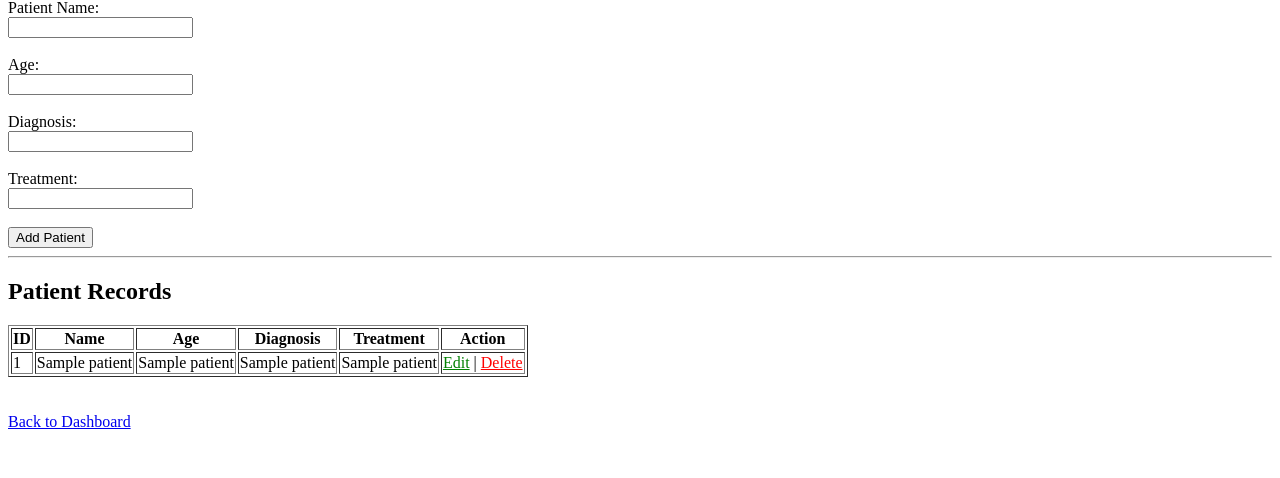
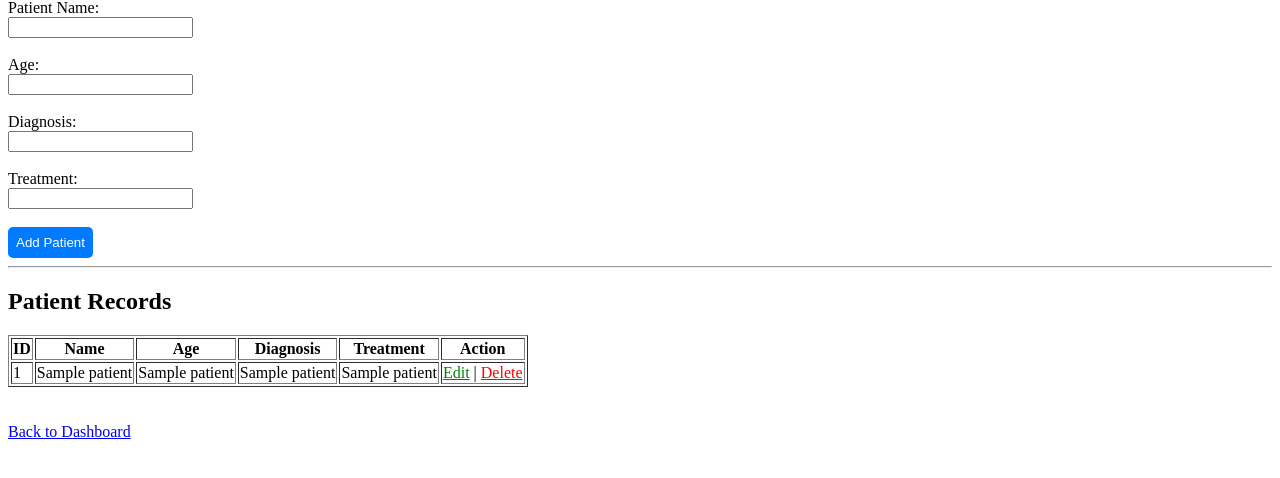
Before and after one commit to NemeVoxx/Secure-health-system, a Flask app: template templates/patients.html in a window 1280 px wide. Shown: the part 128-606 px from the top of the page. Run offline with Flask 3, Linux system fonts and the light colour scheme; the template is opened without the code that fills it: most values are stand-ins (such as "Sample title", 1, 10 or a date in 2020).

Commit message:
Styled buttons for better user interface

```diff
--- a/templates/dashboard.html
+++ b/templates/dashboard.html
@@ -5,7 +5,7 @@
     <title>Dashboard</title>
     <style>
 body {
-    background-color: #f4f6f9;
+    background-color: #88b7fe;
 }
 </style>
 </head>
--- a/templates/patients.html
+++ b/templates/patients.html
@@ -3,6 +3,15 @@
 
 <head>
     <title>Patient Records</title>
+    <style>
+button {
+    background-color: #007bff;
+    color: white;
+    border: none;
+    padding: 8px;
+    border-radius: 5px;
+}
+</style>
 </head>
 
 <body>
```
